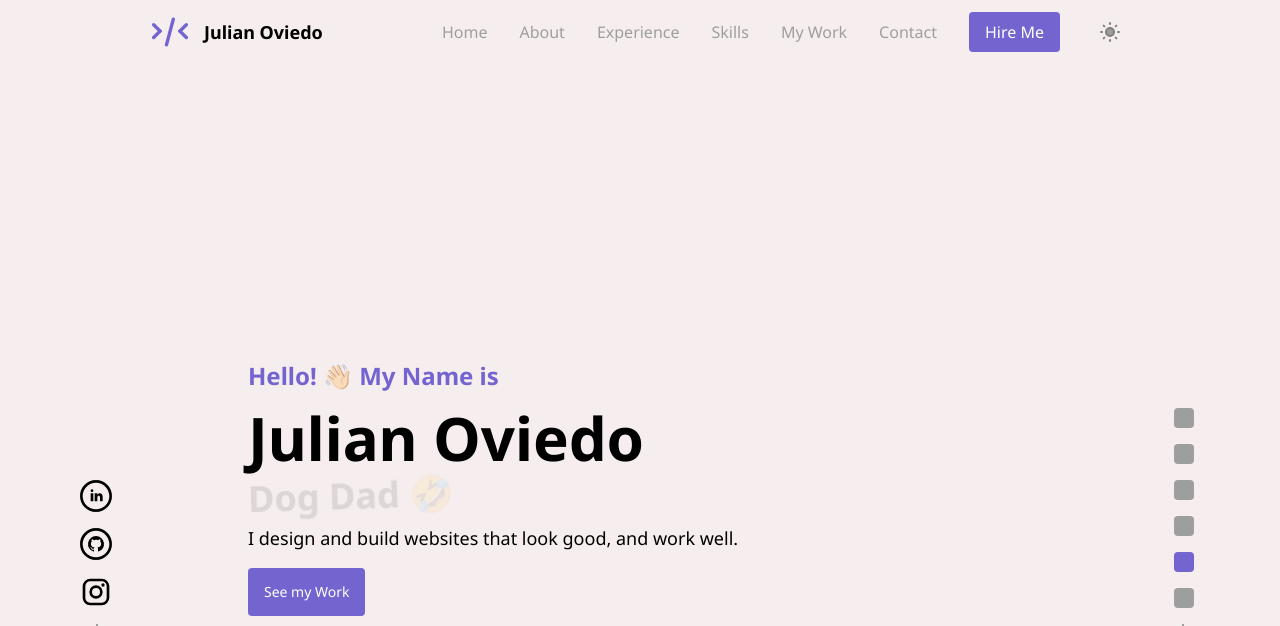
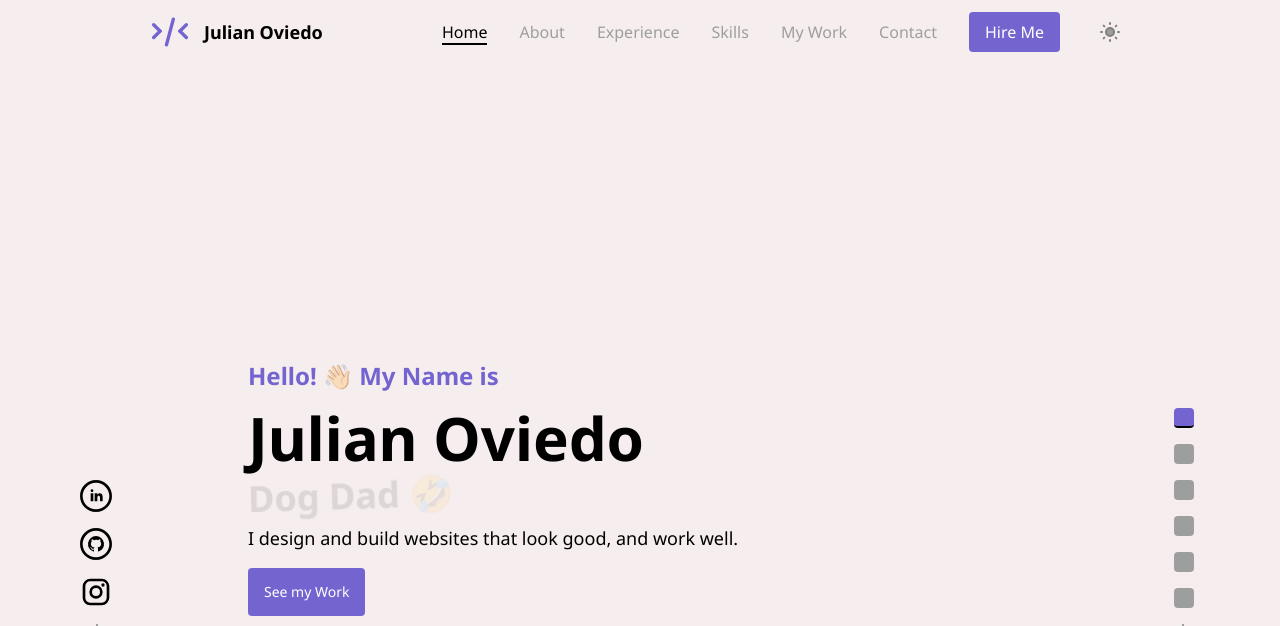
Before and after one commit to JulianOviedo/Portfolio2.0, a React (Vite) app: page / in a window 1280 px wide. Shown: the top 626 px of the page. Built offline with nearby package versions, Linux system fonts and the light colour scheme.

Commit message:
change offset

```diff
--- a/src/components/Header.tsx
+++ b/src/components/Header.tsx
@@ -34,7 +34,7 @@ export const Header = ({ divDark }: HeaderProps) => {
     divDark.current?.classList.toggle("dark", !darkMode);
   };
 
-  const NAVBAR_OFFSET = 80;
+  const NAVBAR_OFFSET = 300;
 
   const handleSetActive = (to:any) => {
     setCurrentActive(to);
```
